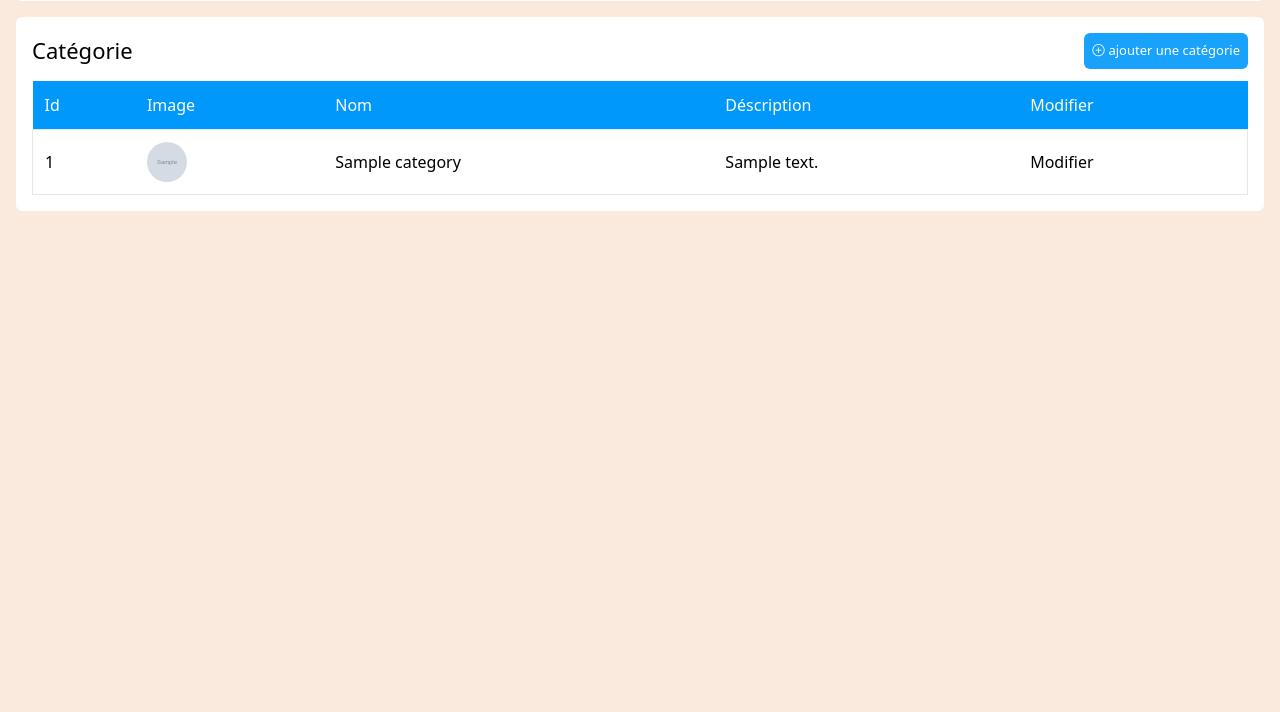
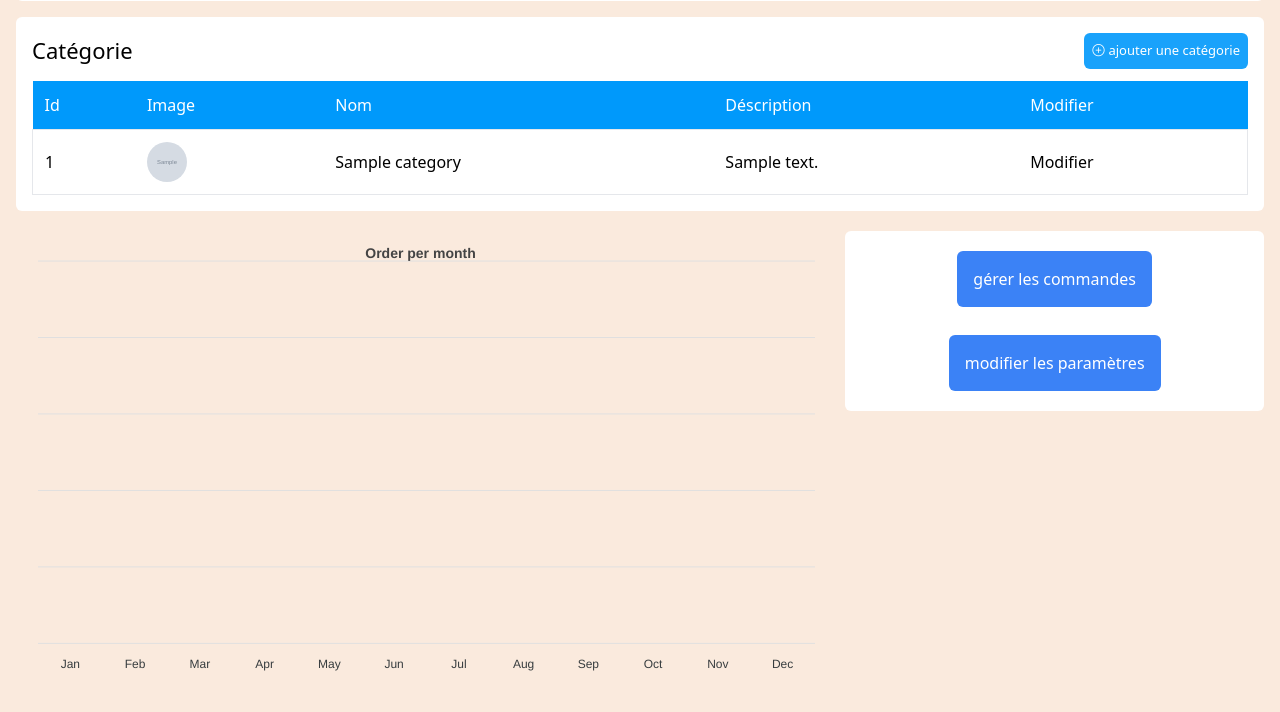
Before and after one commit to aymane-smi/brief6, a PHP site: the page made by app/views/Dashboard.php in a window 1280 px wide. Shown: the part 446-1158 px from the top of the page. Before the commit the page ends 657 px from the top, so only its background shows below. Run offline with PHP 8.4, Linux system fonts and the light colour scheme; tables that the repository leaves empty hold one stand-in row (values such as "Sample post"); the template is opened without the code that fills it: most values are stand-ins (such as "Sample title", 1, 10 or a date in 2020); grey boxes marked "Sample" are stand-in pictures; data that the repository does not hold is empty; some libraries are stand-ins or nearby versions.

Commit message:
adding statistic chart

```diff
--- a/app/controllers/Auth.php
+++ b/app/controllers/Auth.php
@@ -22,7 +22,7 @@ class Auth extends Controller
     {
         if ($_SERVER["REQUEST_METHOD"] == "POST") {
             $result = $this->User->adminLogin($_POST["email"], $_POST["password"]);
-            print_r($result);
+            //print_r($result);
             if ($result != false) {
                 session_start();
                 $_SESSION["ROLE"] = "admin";
--- /dev/null
+++ b/app/controllers/Utils.php
@@ -0,0 +1,19 @@
+<?php
+class Utils extends Controller
+{
+    private $Order;
+
+    public function __construct()
+    {
+        $this->Order = $this->model("OrderModel");
+    }
+
+    public function getMonthsData()
+    {
+        $result = [];
+        for ($i = 1; $i <= 12; $i++) {
+            array_push($result, $this->Order->countByMonth($i));
+        }
+        echo json_encode($result);
+    }
+}
--- a/app/models/OrderModel.php
+++ b/app/models/OrderModel.php
@@ -54,4 +54,12 @@ class OrderModel
         $this->db->bind(":status", "delivred");
         return $this->db->resultSet();
     }
+
+    public function CountByMonth($month)
+    {
+        $this->db->query("SELECT * FROM command WHERE MONTH(creationDate) = :month");
+        $this->db->bind(":month", $month);
+        $this->db->execute();
+        return $this->db->rowCount();
+    }
 }
--- a/app/views/Dashboard.php
+++ b/app/views/Dashboard.php
@@ -123,6 +123,13 @@ require_once "inc/dash-header.php";
         </tbody>
     </table>
 </div>
+<div class="flex gap-5 mt-5 max-[800px]:flex-col max-[800px]:justify-center max-[800px]:items-center">
+    <div id="chart" class="w-full"></div>
+    <div class="w-1/2 p-5 bg-white rounded-md h-fit flex flex-col gap-7 justify-center items-center max-[900px]:w-full">
+        <a href="/Dashboard/Orders" class="p-4 rounded-md bg-blue-500 text-white">gérer les commandes</a>
+        <a href="/Dashboard/settings" class="p-4 rounded-md bg-blue-500 text-white">modifier les paramètres</a>
+    </div>
+</div>
 <?php
 require_once "inc/dash-footer.php";
 ?>
--- a/app/views/Login.php
+++ b/app/views/Login.php
@@ -6,7 +6,7 @@ require_once "inc/dash-header.php";
         <span class="text-[#87ff54]">e</span>lectro<span class="font-[600]"><span class="text-[#87ff54]">M</span>aroc</span>
     </p>
     <p class="text-[22px] text-gray-500">Page d'authentification</p>
-    <form action="#" method="POST" class="w-full flex flex-col justify-start items-center">
+    <form action="http://localhost:9000/Auth/admin_auth" method="POST" class="w-full flex flex-col justify-start items-center">
         <div class="w-1/4 mt-4 drop-shadow-xl">
             <label for="email" class="text-gray-400 text-[20px]">
                 <i class="fa-regular fa-envelope"></i>
--- a/app/views/editCategory.php
+++ b/app/views/editCategory.php
@@ -19,7 +19,7 @@ require_once "inc/dash-header.php";
                 </div>
             </label>
             <input type="file" name="image" hidden class="img-input" id="image" />
-            <div class="p-3 border-gray-200 border-[1.5px] rounded-md mt-3 flex justify-between items-center display-container hidden">
+            <div class="p-3 border-gray-200 border-[1.5px] rounded-md mt-3 justify-between items-center display-container flex">
                 <div class="flex justify-center items-center gap-5">
                     <img src="http://localhost:9000/public/src/assets/wwdc2019DSC_4114.jpg" alt="default" class="img-display rounded-sm w-[40px] h-[40px]" />
                     <div class="flex flex-col">
--- a/public/src/js/chart.js
+++ b/public/src/js/chart.js
@@ -1,40 +1,121 @@
+let result;
+
+fetch("http://localhost:9000/Utils/getMonthsData")
+  .then((res)=>res.json())
+  .then((data)=>{
+    result = data;
+  });
+
 var options = {
   series: [{
-    name: 'series1',
-    data: [31, 40, 28, 51, 42, 109, 100]
-  }, {
-    name: 'series2',
-    data: [11, 32, 45, 32, 34, 52, 41]
-  },{
-    name: 'series2',
-    data: [11, 32, 45, 32, 34, 20, 81]
-  },{
-    name: 'series2',
-    data: [11, 32, 45, 32, 54, 52, 71]
+  name: 'Orders',
+  data: result
 }],
   chart: {
-    height: 350,
-    width: 500,
-    type: 'area'
+  height: 450,
+  width: "100%",
+  type: 'bar',
+},
+plotOptions: {
+  bar: {
+    borderRadius: 10,
+    horizontal: false,
+    dataLabels: {
+      position: 'top', // top, center, bottom
+    },
+  }
 },
 dataLabels: {
-    enabled: false
+  enabled: true,
+  formatter: function (val) {
+    return val+" order";
   },
-  stroke: {
-    curve: 'smooth'
+  offsetY: -20,
+  style: {
+    fontSize: '12px',
+    colors: ["#304758"]
+  }
 },
+responsive: [
+  {
+    breakpoint: 1000,
+    options:{
+      chart:{
+        width: "100%",
+      }
+    }
+  },{
+    breakpoint: 600,
+    options:{
+      plotOptions: {
+        bar: {
+          horizontal: true,
+        }
+      },
+      legend: {
+        position: "bottom"
+      },
+      title:{
+        align: "right",
+        margin: 20,
+      }
+    }
+  }
+],
 xaxis: {
-    type: 'datetime',
-    categories: ["2018-09-19T00:00:00.000Z", "2018-09-19T01:30:00.000Z", "2018-09-19T02:30:00.000Z", "2018-09-19T03:30:00.000Z", "2018-09-19T04:30:00.000Z", "2018-09-19T05:30:00.000Z", "2018-09-19T06:30:00.000Z"]
+  categories: ["Jan", "Feb", "Mar", "Apr", "May", "Jun", "Jul", "Aug", "Sep", "Oct", "Nov", "Dec"],
+  position: 'bottom',
+  axisBorder: {
+    show: false
+  },
+  axisTicks: {
+    show: false
+  },
+  crosshairs: {
+    fill: {
+      type: 'gradient',
+      gradient: {
+        colorFrom: '#D8E3F0',
+        colorTo: '#BED1E6',
+        stops: [0, 100],
+        opacityFrom: 0.4,
+        opacityTo: 0.5,
+      }
+    }
   },
   tooltip: {
-    x: {
-      format: 'dd/MM/yy HH:mm'
+    enabled: true,
+  }
 },
+yaxis: {
+  axisBorder: {
+    show: false
   },
+  axisTicks: {
+    show: false,
+  },
+  labels: {
+    show: false,
+    formatter: function (val) {
+      return val;
+    }
+  }
+
+},
+title: {
+  text: 'Order per month',
+  floating: true,
+  offsetY: 10,
+  align: 'bottom',
+  style: {
+    color: '#444'
+  }
+}
 };
 
 var chart = new ApexCharts(document.querySelector("#chart"), options);
 chart.render();
 
 document.querySelector(".apexcharts-toolbar").style.display = "none";
+
+console.log(document.body);
```
Lines whose indentation alone changed are shown as unchanged.
